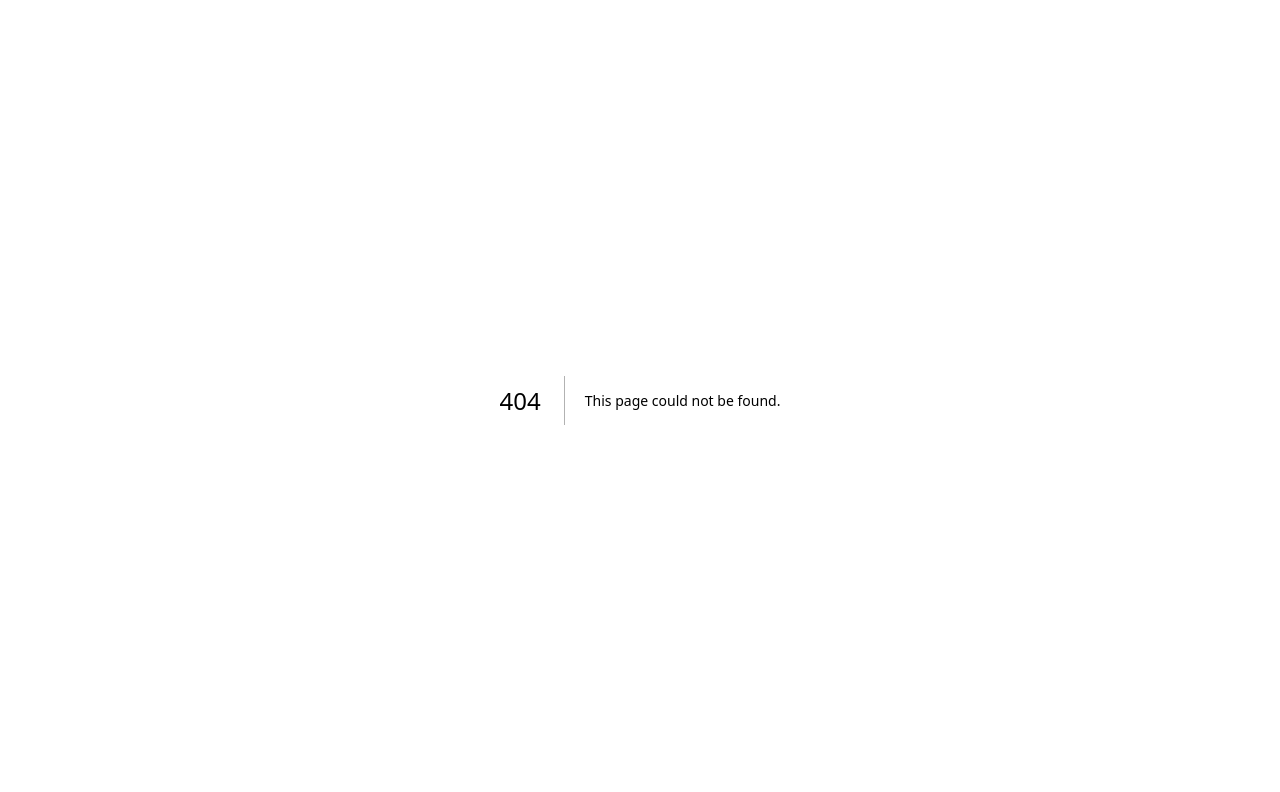
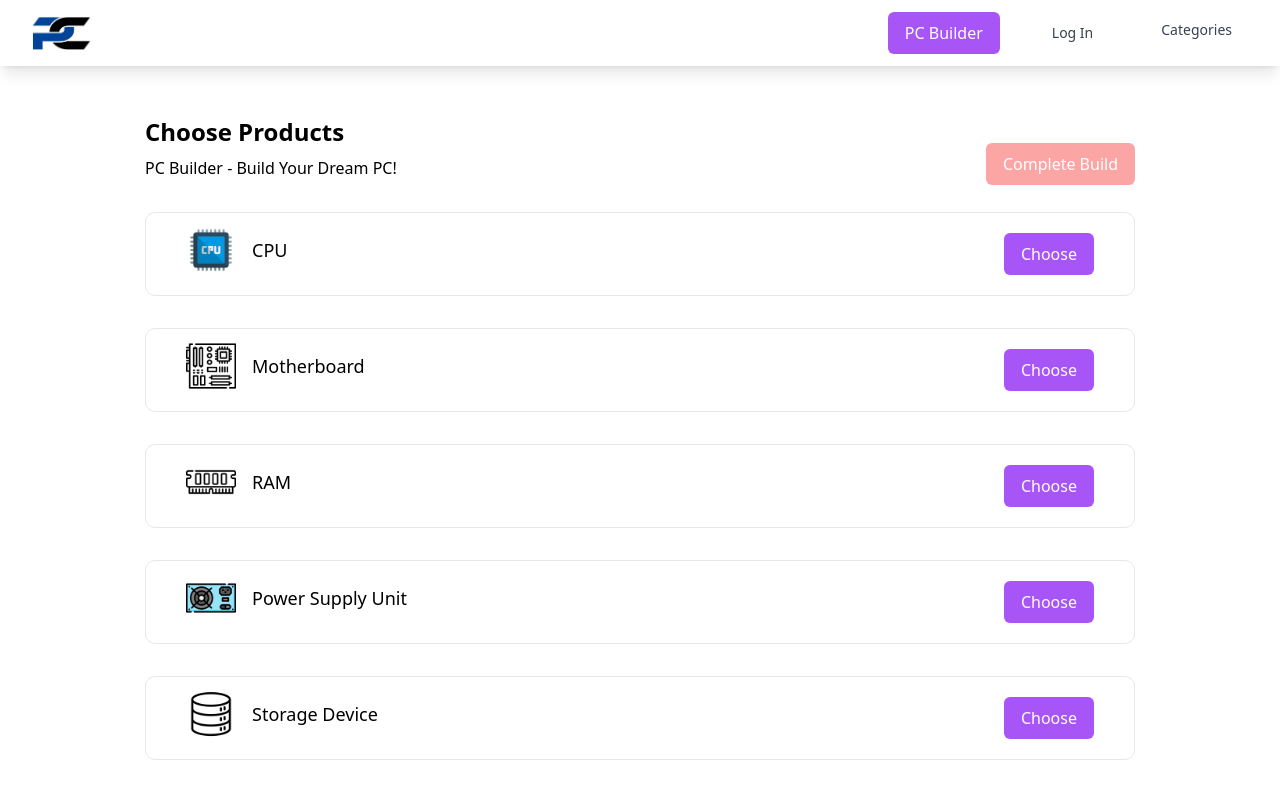
Before and after one commit to afzal75/pc-builder-applications, a Next.js app: page /PC-Builder in a window 1280 px wide. Before the commit this address had no page. Shown: the top 792 px of the page. Built offline with nearby package versions, Linux system fonts and the light colour scheme; no server answers.

Commit message:
pc builde successfully completed

```diff
--- /dev/null
+++ b/src/middleware.js
@@ -0,0 +1,3 @@
+export { default } from "next-auth/middleware";
+
+export const config = { matcher: ["/PC-Builder"] };
--- /dev/null
+++ b/src/pages/PC-Builder/index.js
@@ -0,0 +1,188 @@
+import RootLayout from "@/components/layout/RootLayout";
+import Heading from "@/components/ui/Heading";
+import {
+  chooseSelectCategory,
+  clearBuilder,
+} from "@/redux/features/builderSlice";
+import Image from "next/image";
+import { useRouter } from "next/router";
+import React from "react";
+import { useDispatch, useSelector } from "react-redux";
+import swal from "sweetalert";
+
+const PCBuilder = () => {
+  const router = useRouter();
+  const dispatch = useDispatch();
+  const categories = [
+    {
+      title: "CPU",
+      image: "/images/cpu.png",
+      href: "/category/cpu",
+    },
+    {
+      title: "Motherboard",
+      image: "/images/motherboard.png",
+      href: "/category/motherboard",
+    },
+    {
+      title: "RAM",
+      image: "/images/ram.png",
+      href: "/category/ram",
+    },
+    {
+      title: "Power Supply Unit",
+      image: "/images/power.png",
+      href: "/category/powersupply",
+    },
+    {
+      title: "Storage Device",
+      image: "/images/storage.png",
+      href: "/category/storagedevice",
+    },
+    {
+      title: "Monitor",
+      image: "/images/monitor.png",
+      href: "/category/monitor",
+    },
+    {
+      title: "Others",
+      image: "/images/others.png",
+      href: "/category/others",
+    },
+  ];
+
+  const handleChooseClick = (redirectUri, title) => {
+    router.push(redirectUri);
+    dispatch(chooseSelectCategory(title));
+  };
+
+  const builderState = useSelector((state) => state.builder.selectedProducts);
+
+  const showChoosedProduct = (category) => {
+    if (category === "CPU") {
+      return builderState["cpu"];
+    } else if (category === "RAM") {
+      return builderState["ram"];
+    } else if (category === "Monitor") {
+      return builderState["monitor"];
+    } else if (category === "Motherboard") {
+      return builderState["motherboard"];
+    } else if (category === "Storage Device") {
+      return builderState["storage"];
+    } else if (category === "Power Supply Unit") {
+      return builderState["powersupply"];
+    } else if (category === "Others") {
+      return builderState["others"];
+    }
+  };
+
+  const handleCompleteBuild = () => {
+    swal("PC Build Completed!", "Your Dream PC Will Get Early Soon 💥", "success");
+    dispatch(
+      clearBuilder({
+        cpu: null,
+        ram: null,
+        monitor: null,
+        storage: null,
+        motherboard: null,
+        powersupply: null,
+        others: null,
+      })
+    );
+  };
+
+  return (
+    <div>
+      <Heading title={"PC Builder"} />
+
+      <div className="w-11/12 mx-auto pb-12 ">
+        <div className="flex items-center justify-between">
+          <div>
+            <h1 className="md:text-2xl text-[16px] font-semibold mb-2">Choose Products</h1>
+            <p className="md:text-[16px] text-[14px] mb-8">PC Builder - Build Your Dream PC!</p>
+          </div>
+          {Object.entries(builderState).every(
+            ([key, value]) => key === "others" || value !== null
+          ) ? (
+            <button
+              onClick={handleCompleteBuild}
+              type="button"
+              className="py-2 px-4 border border-transparent md:text-[16px] text-[12px] font-medium rounded-md text-white bg-red-500 hover:bg-red-600"
+            >
+              Complete Build
+            </button>
+          ) : (
+            <button
+              disabled
+              type="button"
+              className="py-2 px-4 border border-transparent md:text-[16px] text-[12px] font-medium rounded-md text-white bg-red-300"
+            >
+              Complete Build
+            </button>
+          )}
+        </div>
+        <div className="grid grid-cols-1 gap-8">
+          {categories?.map((category, i) => (
+            <div
+              key={i}
+              className="flex md:flex-row flex-col md:items-center items-start justify-between border border-gray-200 rounded-[10px] md:px-10 px-4 py-3"
+            >
+              <div className="md:w-[240px] w-auto">
+                <div className="flex items-center mb-2">
+                  <Image
+                    src={category?.image}
+                    height={50}
+                    width={50}
+                    alt="CategoryImage"
+                  />
+                  <h3 className="md:text-[18px] text-[16px] font-[500] ml-4">
+                    {category?.title !== "Others"
+                      ? category?.title
+                      : `${category?.title} (Optional)`}
+                  </h3>
+                </div>
+              </div>
+              <div className="md:w-[300px] w-auto">
+                {showChoosedProduct(category?.title) && (
+                  <div className="flex items-center mt-2">
+                    <img
+                      src={showChoosedProduct(category?.title)?.image}
+                      className="md:h-[60px] h-[150px] md:w-[60px] w-[150px] rounded-[16px]"
+                    />
+                    <div className="md:text-[16px] text-[14px] ml-[15px]">
+                      <h3 className="font-[600]">
+                        {showChoosedProduct(category?.title)?.ProductName}
+                      </h3>
+                      <h4>
+                        Price: {showChoosedProduct(category?.title)?.Price}
+                      </h4>
+                    </div>
+                  </div>
+                )}
+              </div>
+              <button
+                onClick={() =>
+                  handleChooseClick(category?.href, category?.title)
+                }
+                type="button"
+                className={`py-2 px-4 md:mt-0 mt-3 border border-transparent md:text-[16px] text-[14px] font-medium rounded-md text-white ${
+                  showChoosedProduct(category?.title)
+                    ? "bg-blue-500 hover:bg-blue-600"
+                    : "bg-purple-500 hover:bg-purple-600"
+                } focus:outline-none`}
+              >
+                {showChoosedProduct(category?.title) ? "Change" : "Choose"}
+              </button>
+            </div>
+          ))}
+        </div>
+      </div>
+    </div>
+  );
+};
+
+PCBuilder.getLayout = function getLayout(page) {
+  return <RootLayout>{page}</RootLayout>;
+};
+
+export default PCBuilder;
```
Also changed, not shown: 1 other file (tests, documents, lock files or other folders).
